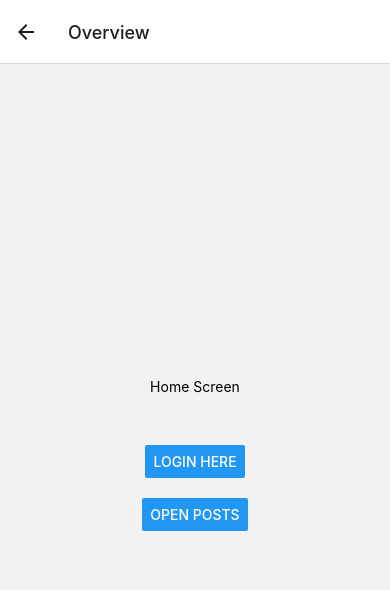
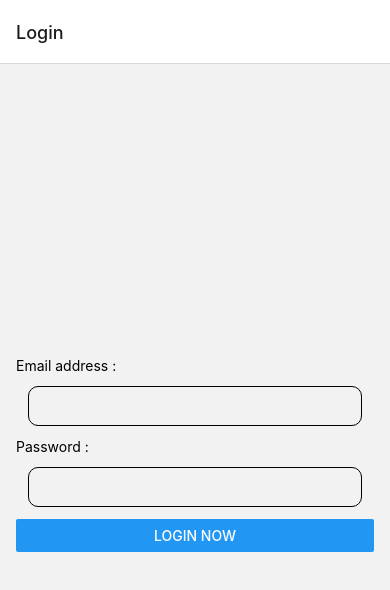
Before and after one commit to Agnes-Lain/testProject, a React Native app: screen /Home in a window 390 px wide. Shown: the top 590 px of the page. Built offline with nearby package versions, Linux system fonts and the light colour scheme.

Commit message:
set user authentification & authorisation function for posts

```diff
--- a/App.js
+++ b/App.js
@@ -15,7 +15,7 @@ function App() {
   return (
     <NavigationContainer>
       <Stack.Navigator initialRouteName="Login">
-        <Stack.Screen name="Home" component={HomeScreen} options={{ title: 'Overview' }}/>
+        {/* <Stack.Screen name="Home" component={HomeScreen} options={{ title: 'Overview' }}/> */}
         <Stack.Screen name="Login" component={LogInScreen} />
         <Stack.Screen name="Posts" component={Posts} />
       </Stack.Navigator>
--- a/src/screens/LoginScreen.js
+++ b/src/screens/LoginScreen.js
@@ -1,5 +1,6 @@
 import React, {useState, useEffect} from 'react';
-import { SafeAreaView, View, TextInput, StyleSheet, Button, Text } from "react-native"
+import axios from 'axios';
+import { SafeAreaView, View, TextInput, StyleSheet, Button, Text } from "react-native";
 
 const styles = StyleSheet.create({
   container: {
@@ -28,17 +29,34 @@ function LogInScreen ({navigation}) {
   // navigation={navigation}
   const [email, setEmail] = useState();
   const [password, setPassword] = useState();
-  // const [token, setToken] = useState();
+  const [accessToken, setAccessToken] = useState();
+  const [refreshToken, setRefreshToken] = useState();
+  const [resourceOwer, setResourceOwer] = useState();
 
-  const getUser = async ( email, password ) => {
-    console.log(email, password);
+  async function navigateToPosts(email, password) {
+    // console.log(email, password);
     try {
-      const response = await axios.get('http://192.168.1.159:3000/api/v1/');
-      console.log(response.data);
+      const response = await axios.post('http://192.168.1.159:3000/users/tokens/sign_in',{
+        email: email,
+        password: password
+      })
+      .then (response => {
+        console.log(response.data);
+        setAccessToken(response.data.token);
+        setRefreshToken(response.data.refresh_token);
+        setResourceOwer(response.data.resource_owner)
+        // console.log(token);
+      })
     } catch (error) {
-      console.log(error)
+      console.error(error);
     }
   }
+
+  useEffect(() => {
+    if (accessToken) {
+      navigation.navigate('Posts', {accessToken, refreshToken, resourceOwer});
+    }
+  });
 
   return (
     <SafeAreaView style={styles.container}>
@@ -57,7 +75,7 @@ function LogInScreen ({navigation}) {
 
       <Button
         title="Login now"
-        onPress={()=>getUser( email, password )}
+        onPress={()=>navigateToPosts( email, password )}
       />
     </SafeAreaView>
   )
--- a/src/screens/PostsScreen.js
+++ b/src/screens/PostsScreen.js
@@ -5,40 +5,45 @@ import { PostModal } from "../components/core";
 
 const styles = StyleSheet.create({
   container: {
-    marginTop: 50,
-    flex: 1,
-    paddingTop: 22,
+    marginBottom: 50,
+    flex: 2,
+    padding: 10,
   },
   item: {
+    margin: 10,
+    flexDirection: 'column',
+    height: 70,
+
+  },
+  headerOne: {
     padding: 10,
-    marginTop: 30,
-    marginHorizontal: 10,
-    height: 50,
     backgroundColor: '#2873',
     borderRadius: 10,
-  },
-  headerOne: {
-    fontSize: 24,
+    fontSize: 20,
     fontWeight: 'bold',
     color: 'dodgerblue',
   },
   textPrimary: {
     color: 'dodgerblue',
     fontSize: 14,
-    marginTop: 15,
   },
 });
 
-function Posts ({navigation}) {
+
+function Posts ({ route, navigation }) {
   const [posts, setPosts] = useState([]);
   const [postInModal, setPostInModal] = useState({});
   const [modalVisible, setModalVisible] = useState(false);
+  const { accessToken, refreshToken, resourceOwer } = route.params;
+  const config = {
+    headers: { Authorization: `Bearer ${accessToken}` }
+};
 
   useEffect(() => {
-    // console.log('useEffect');
+    console.log('useEffect');
     async function getPosts() {
       try {
-        const response = await axios.get('http://192.168.1.159:3000/api/v1/posts');
+        const response = await axios.get('http://192.168.1.159:3000/api/v1/posts', config);
         console.log(response.data);
         setPosts(response.data);
       } catch (error) {
@@ -57,7 +62,7 @@ function Posts ({navigation}) {
   };
 
   return (
-    <ScrollView style={{marginTop: 50}}>
+    <ScrollView style={styles.container}>
       {posts.map((post) => (
         <View key={post.id} style={styles.item}>
           {/* <TouchableOpacity activeOpacity={0.6} onPress={openModal}> */}
@@ -66,6 +71,7 @@ function Posts ({navigation}) {
               {post.id} - {post.title}
             </Text>
           </TouchableOpacity>
+          <View style = {{marginTop: 5}}/>
           <Text style={styles.textPrimary}>
             Author: {post.user.user_name}
           </Text>
```
